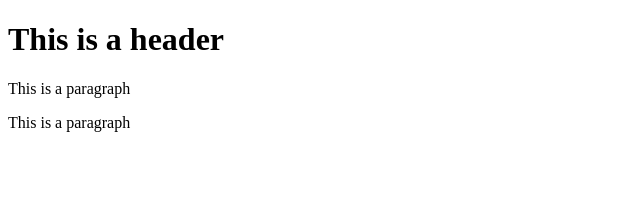
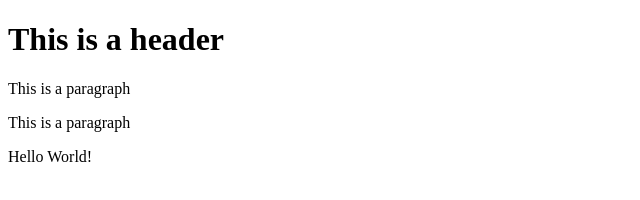
Before and after one commit to kamealowe12/git-test, a website: page index.html in a window 1280 px wide. Shown: the whole page, without its empty margins (0-640 px from the left). Drawn offline with Linux system fonts and the light colour scheme.

Commit message:
Using NPM

```diff
--- a/index.html
+++ b/index.html
@@ -4,5 +4,6 @@
         <h1> This is a header </h1>
         <p> This is a paragraph </p>
         <p> This is a paragraph </p>
+        <p>Hello World!</p>
     </body>
 </html>
```
Also changed, not shown: package.json (added, +24 -0 lines), 2 other files.
